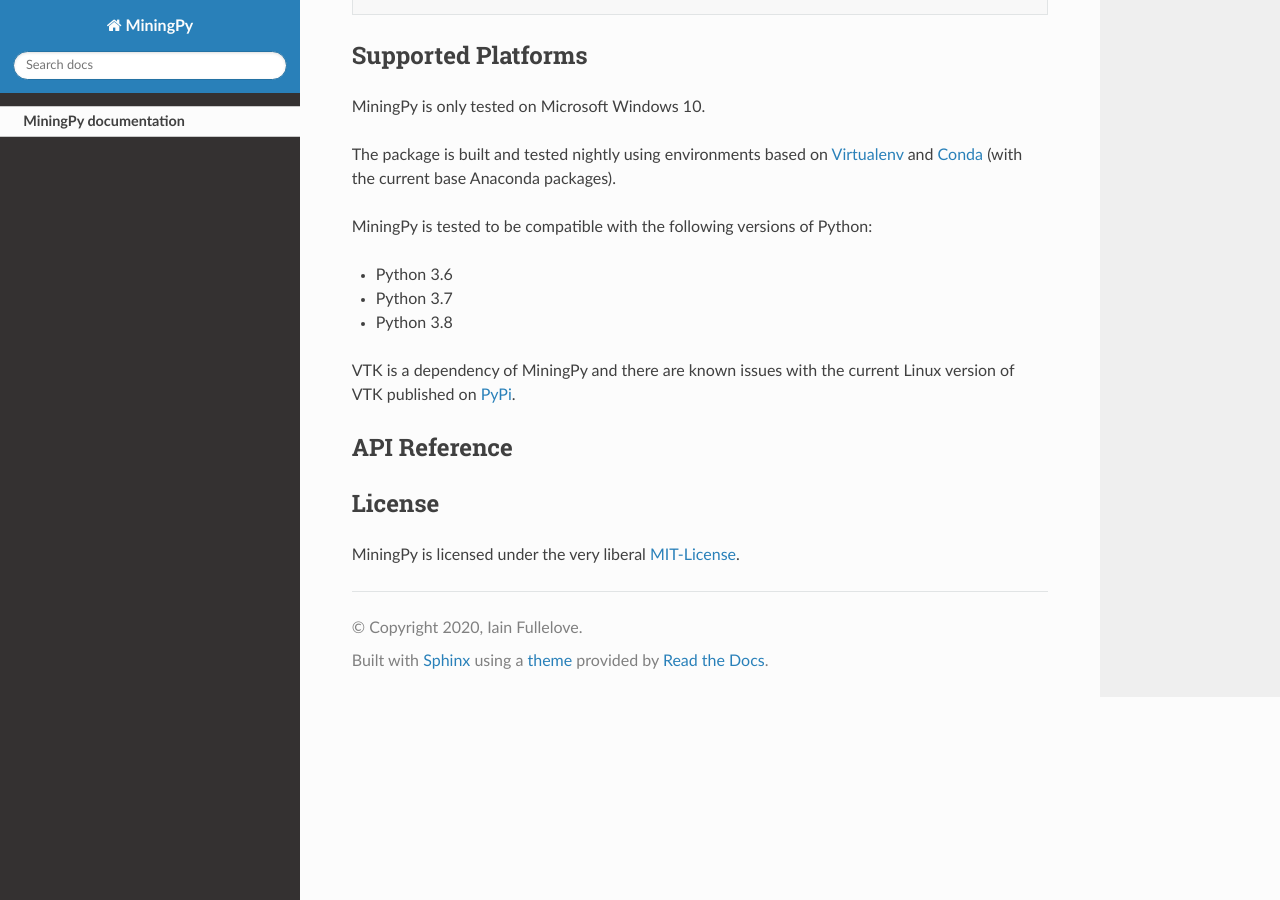
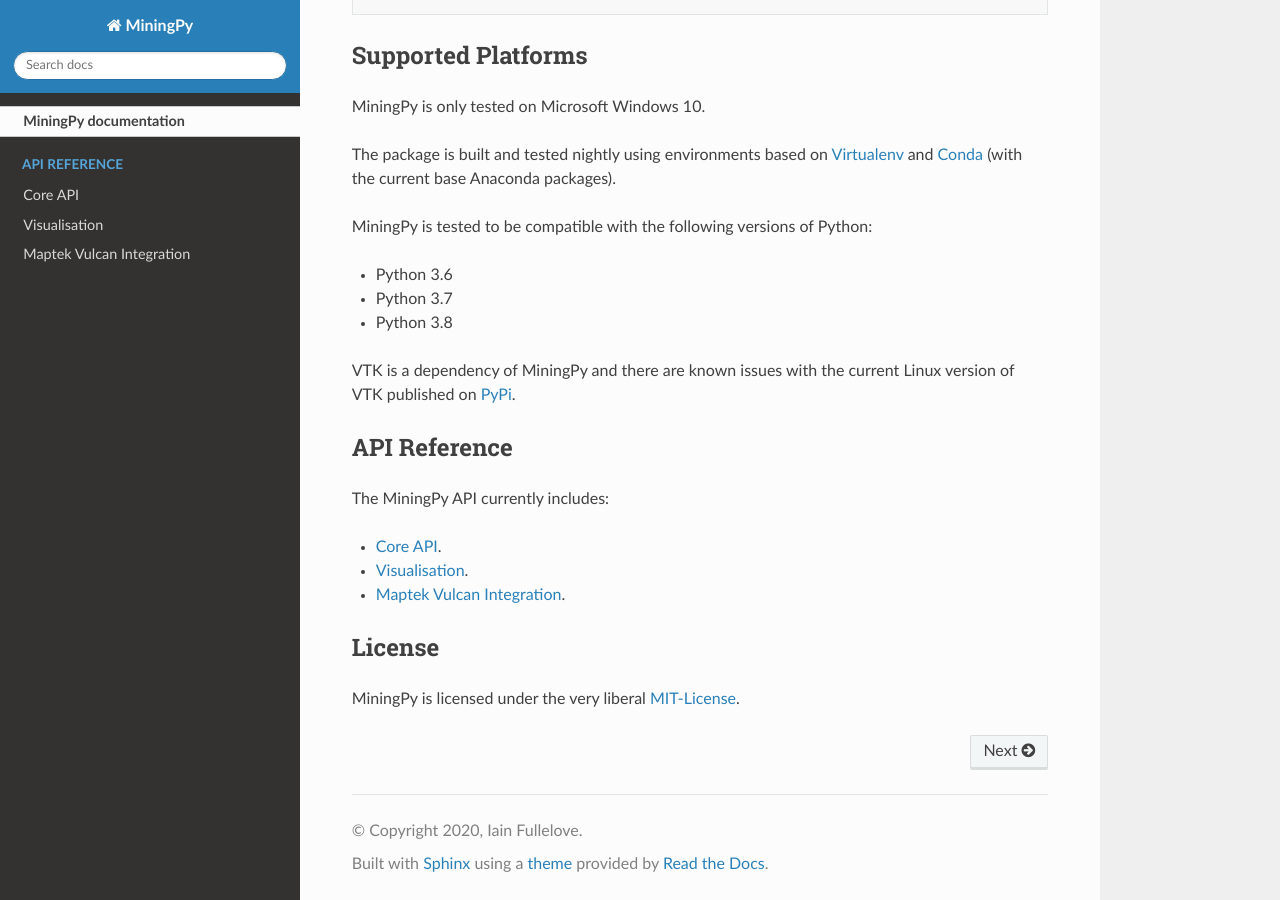
Before and after one commit to miningpy/miningpy, a Sphinx documentation site: the page built from docs/index.rst, in a window 1280 px wide and 900 px high, scrolled down 1336 px. Built offline with Sphinx 7.4.7 and the Read the Docs theme 2.0.0, drawn with Linux system fonts in a browser that asks for light colours.

```diff
--- a/docs/core/core.rst
+++ b/docs/core/core.rst
@@ -1,5 +1,7 @@
-MiningPy core API
-=====================
+.. _core-api:
+
+Core API
+========
 
 This page describes the core functions in MiningPy
 
--- a/docs/index.rst
+++ b/docs/index.rst
@@ -72,7 +72,20 @@ VTK is a dependency of MiningPy and there are known issues with the current Linu
 
 API Reference
 -------------
+The MiningPy API currently includes:
 
+* :ref:`core-api`.
+* :ref:`visualisation-api`.
+* :ref:`vulcan-api`.
+
+.. toctree::
+   :maxdepth: 2
+   :caption: API Reference
+   :hidden:
+
+   core/core
+   visualisation/visualisation
+   vulcan/vulcan
 
 License
 -------
--- a/docs/visualisation/visualisation.rst
+++ b/docs/visualisation/visualisation.rst
@@ -1,5 +1,7 @@
-MiningPy Visualisation API
-==========================
+.. _visualisation-api:
+
+Visualisation
+=============
 
 This page describes the visualisation functions in MiningPy
 
--- a/docs/vulcan/vulcan.rst
+++ b/docs/vulcan/vulcan.rst
@@ -1,5 +1,7 @@
-MiningPy Vulcan API
-===================
+.. _vulcan-api:
+
+Maptek Vulcan Integration
+=========================
 
 This page describes the core functions in MiningPy
 
```
